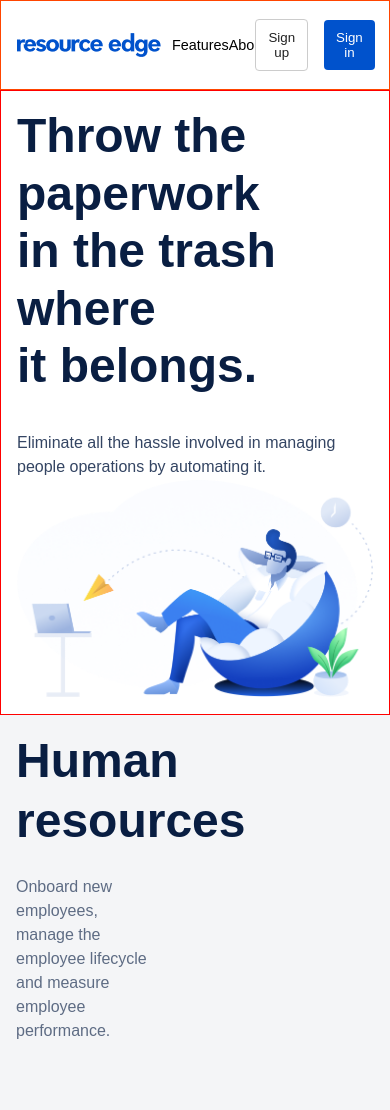
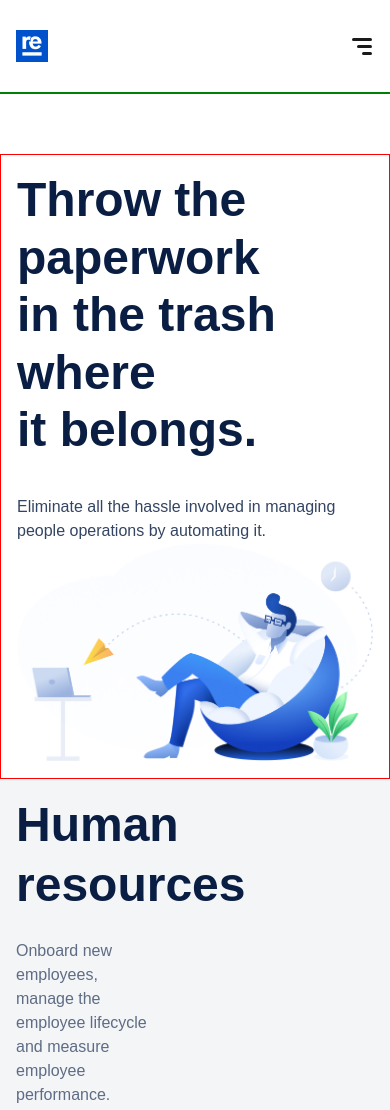
Before and after one commit to martinKar-web/learnable_21_standardisationTest, a plain HTML site: page index.html in a window 390 px wide. Shown: the top 1110 px of the page. Drawn offline with Linux system fonts and the light colour scheme; a web font is replaced by a local one.

Commit message:
made responsive mobile nav

```diff
--- a/index.html
+++ b/index.html
@@ -15,15 +15,33 @@
     />
   </head>
   <body>
+    <!-- mobile nav -->
+      <div class="mobile-nav">
+        <img
+          class="mobile-logo"
+          src="./img/logos/mobile-logo.png"
+          alt=""
+        />
+        <div class="hamburger">
+          <div class="line-container">
+            <div class="line line1"></div>
+            <div class="line line2"></div>
+            <div class="line line3"></div>
+          </div>
+        </div>
+      </div>
+      <!-- end moile nav -->
     <!--todo start nav -->
     <nav class="nav-bar">
       <div class="left-content">
         <img class="logo" src="./img/logos/logo.png" alt="" />
+
         <ul class="nav-list">
           <li>Features</li>
           <li>About</li>
         </ul>
       </div>
+
       <div class="btn-container">
         <button class="btn btn_signUp">Sign up</button>
         <button class="btn btn_signIn">Sign in</button>
@@ -340,5 +358,7 @@
       <!-- end right section -->
     </footer>
     <!-- todo END FOOTER -->
+
+    <script src="./js/app.js"></script>
   </body>
 </html>
--- a/ldg_pg_sass/_hero.scss
+++ b/ldg_pg_sass/_hero.scss
@@ -5,10 +5,11 @@
   justify-content: center;
   padding: 2rem 6rem 10rem 9.75rem;
 
-  @media screen and (max-width: 481px) {
+  @media (max-width: 481px) {
     flex-direction: column;
     border: 1px solid red;
     padding: 1rem;
+    margin-top: 60px;
   }
 
   .text-wrapper {
--- a/ldg_pg_sass/_nav.scss
+++ b/ldg_pg_sass/_nav.scss
@@ -1,4 +1,58 @@
-.nav-bar{
+
+.mobile-nav {
+  display: none;
+  background-color: #fff;
+
+  @media (max-width: 481px) {
+    display: flex;
+    height: 60px;
+    padding: 1rem;
+    justify-content: space-between;
+    align-items: center;
+    z-index: 999;
+    border-bottom: 2px solid green;
+  }
+
+  .mobile-logo{
+    height: 32px;
+    width: 32px;
+  }
+
+  .hamburger {
+    height: 24px;
+    width: 24px;
+    display: flex;
+    justify-content: center;
+    align-items: center;
+
+    .line-container {
+      display: flex;
+      flex-direction: column;
+      justify-content: space-between;
+      align-items: end;
+      height: 17px;
+    }
+
+    .line {
+      height: 3px;
+      background: #1a1a1a;
+      border-radius: 2px;
+    }
+    .line1 {
+      width: 20px;
+    }
+    .line2 {
+      width: 15px;
+    }
+    .line3 {
+      width: 10px;
+    }
+  }
+
+
+}
+
+.nav-bar {
   height: 72px;
   display: flex;
   justify-content: space-between;
@@ -9,60 +63,105 @@
   top: 0;
   left: 0;
 
-  @media screen and (max-width:481px) {
-    height: 60px;
-    padding: 14px 1rem;
-    border: 1px solid orangered;
+  @media (max-width: 481px) {
+    display: flex;
+    flex-direction: column;
+    justify-content: space-between;
+    align-items: start;
+    height: 375px;
+    padding: 5rem 1rem;
+    border-bottom: 2px solid red;
+    box-sizing: border-box;
+    transform: translateY(-375px);
+    z-index: -5;
+
+    position: absolute;
+    top: 60px;
+    left: 0;
   }
 }
 
-.left-content{
+
+.left-content {
   display: flex;
   align-items: center;
   justify-content: space-between;
   width: 331px;
 
-  .logo{
+  @media (max-width: 481px){
+    flex-direction: column;
+    //border: 2px solid red;
+    align-items: start;
+  }
+
+  .logo {
     height: 24px;
     width: 144px;
     cursor: pointer;
+
+    @media (max-width: 481px) {
+      display: none;
+    }
   }
 }
 
-.nav-list{
+.nav-list {
   @include flexBox;
   list-style: none;
   width: 35%;
 
-  li{
-    font-size: .9rem;
+  @media (max-width: 481px){
+    gap: 32px;
+    flex-direction: column;
+    //border: 2px solid blue;
+    align-items: start;
+  }
+
+  li {
+    font-size: 0.9rem;
     font-weight: 400;
     line-height: 24px;
     cursor: pointer;
   }
 }
 
-.btn-container{
+.btn-container {
   @include flexBox;
   justify-content: space-between;
   width: 155px;
 
-  .btn{
+  @media (max-width: 481px){
+    gap: 24px;
+    flex-direction: column;
+    width: 100%;
+    z-index: -5;
+
+  }
+
+  .btn {
     border-radius: 4px;
     padding: 10px 12px;
     border: none;
     cursor: pointer;
+
+    @media (max-width: 481px){
+      width: 100%;
+    }
   }
 
-  .btn_signUp{
+  .btn_signUp {
     color: #212121;
     background: #ffffff;
     border: 1px solid #ccc;
   }
 
-  .btn_signIn{
+  .btn_signIn {
     color: #ffffff;
     background: #0052cc;
     margin-left: 1rem;
+
+    @media (max-width:481px){
+      margin-left: 0;
+    }
   }
 }
--- a/ldg_pg_sass/_partners.scss
+++ b/ldg_pg_sass/_partners.scss
@@ -4,7 +4,7 @@
   align-items: center;
   margin-top: 7.5rem;
   margin-bottom: 13rem;
-  border: 1px solid red;
+  //border: 1px solid red;
 
   @media (max-width: 481px) {
     flex-direction: column;
```
Also changed, not shown: css/style.css, js/app.js (added).
